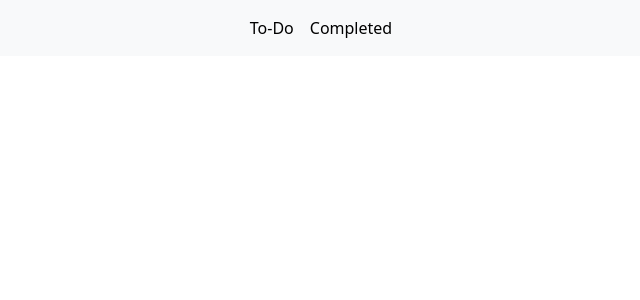
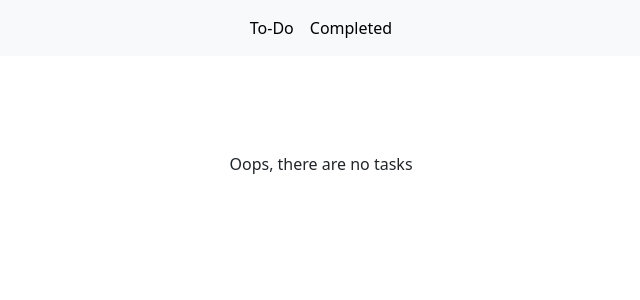
Before and after one commit to Chiara1029/U3-W2-D5, an Angular app: page /completed in a window 1280 px wide. Shown: the top 300 px of the page, without its empty margins (319-959 px from the left). Built offline with nearby package versions, Linux system fonts and the light colour scheme.

Commit message:
timeout setted

```diff
--- a/src/app/components/completed/completed.component.html
+++ b/src/app/components/completed/completed.component.html
@@ -1,9 +1,14 @@
-<div class="container d-flex justify-content-center">
-  <ul>
-    <li *ngFor="let todo of todos; let i = index">
-      <ng-container *ngIf="todo.completed">
+<div class="container d-flex justify-content-center mt-5">
+  <div class="list-group">
+    <ng-container *ngFor="let todo of todos; let i = index">
+      <div
+        *ngIf="todo.completed"
+        class="list-group-item d-flex justify-content-between align-items-center"
+      >
         {{ todo.title }}
-      </ng-container>
-    </li>
-  </ul>
+      </div>
+    </ng-container>
+  </div>
 </div>
+
+<p class="text-center mt-5" *ngIf="todos.length === 0">{{ message }}</p>
--- a/src/app/components/completed/completed.component.ts
+++ b/src/app/components/completed/completed.component.ts
@@ -9,11 +9,17 @@ import { TodoService } from 'src/app/service/todo.service';
 })
 export class CompletedComponent implements OnInit {
   todos: Todo[] = [];
+  message: string = 'Loading tasks...';
 
   constructor(private todoSrv: TodoService) {}
 
-  async ngOnInit() {
-    const todos = await this.todoSrv.getTasks();
-    this.todos = todos;
+  ngOnInit() {
+    setTimeout(() => {
+      const todos = this.todoSrv.getTasks();
+      this.todos = todos;
+      if (todos.length === 0) {
+        this.message = 'Oops, there are no tasks';
+      }
+    }, 2000);
   }
 }
--- a/src/app/components/todo/todo.component.html
+++ b/src/app/components/todo/todo.component.html
@@ -25,19 +25,23 @@
   </form>
 </div>
 
-<div class="container d-flex justify-content-center">
-  <ul>
-    <li *ngFor="let todo of todos; let i = index">
-      <ng-container *ngIf="!todo.completed">
+<p class="text-center" *ngIf="todos.length === 0">{{ message }}</p>
+
+<div class="container d-flex justify-content-center mt-5">
+  <div class="list-group">
+    <ng-container *ngFor="let todo of todos; let i = index">
+      <div
+        *ngIf="!todo.completed"
+        class="list-group-item d-flex justify-content-between align-items-center"
+      >
         {{ todo.title }}
-      </ng-container>
-      <button
-        type="submit"
-        class="btn btn-primary mb-3"
-        (click)="completedTask(todo.id, i)"
-      >
-        Completed
-      </button>
-    </li>
-  </ul>
+        <button
+          class="btn btn-outline-success ms-3"
+          (click)="completedTask(todo.id, i)"
+        >
+          Completed
+        </button>
+      </div>
+    </ng-container>
+  </div>
 </div>
--- a/src/app/components/todo/todo.component.ts
+++ b/src/app/components/todo/todo.component.ts
@@ -11,22 +11,30 @@ export class TodoComponent implements OnInit {
   todos: Todo[] = [];
   currentId = 1;
   title = '';
+  message: string = 'Loading tasks...';
 
   constructor(private todoSrv: TodoService) {}
 
-  async ngOnInit() {
-    const todos = await this.todoSrv.getTasks();
+  ngOnInit() {
+    setTimeout(() => {
+      const todos = this.todoSrv.getTasks();
       this.todos = todos;
+      if (todos.length === 0) {
+        this.message = 'Oops, there are no tasks';
+      }
+    }, 2000);
   }
 
   addTask(inputTask: any) {
     if (inputTask.valid) {
+      setTimeout(() => {
         this.todos.push({
           id: this.currentId++,
           title: this.title,
           completed: false,
         });
         this.title = '';
+      }, 2000);
     }
   }
 
```
Lines whose indentation alone changed are shown as unchanged.
